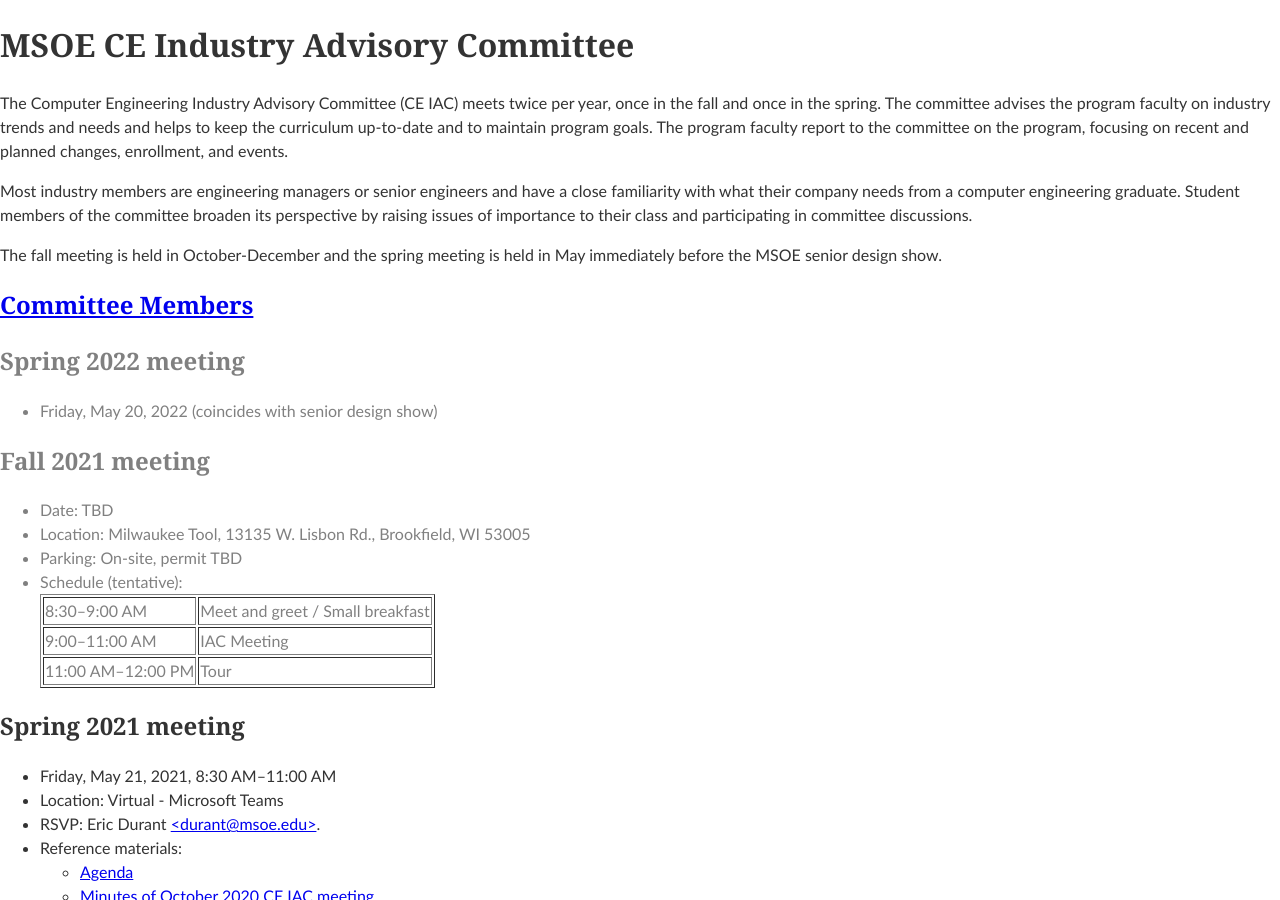
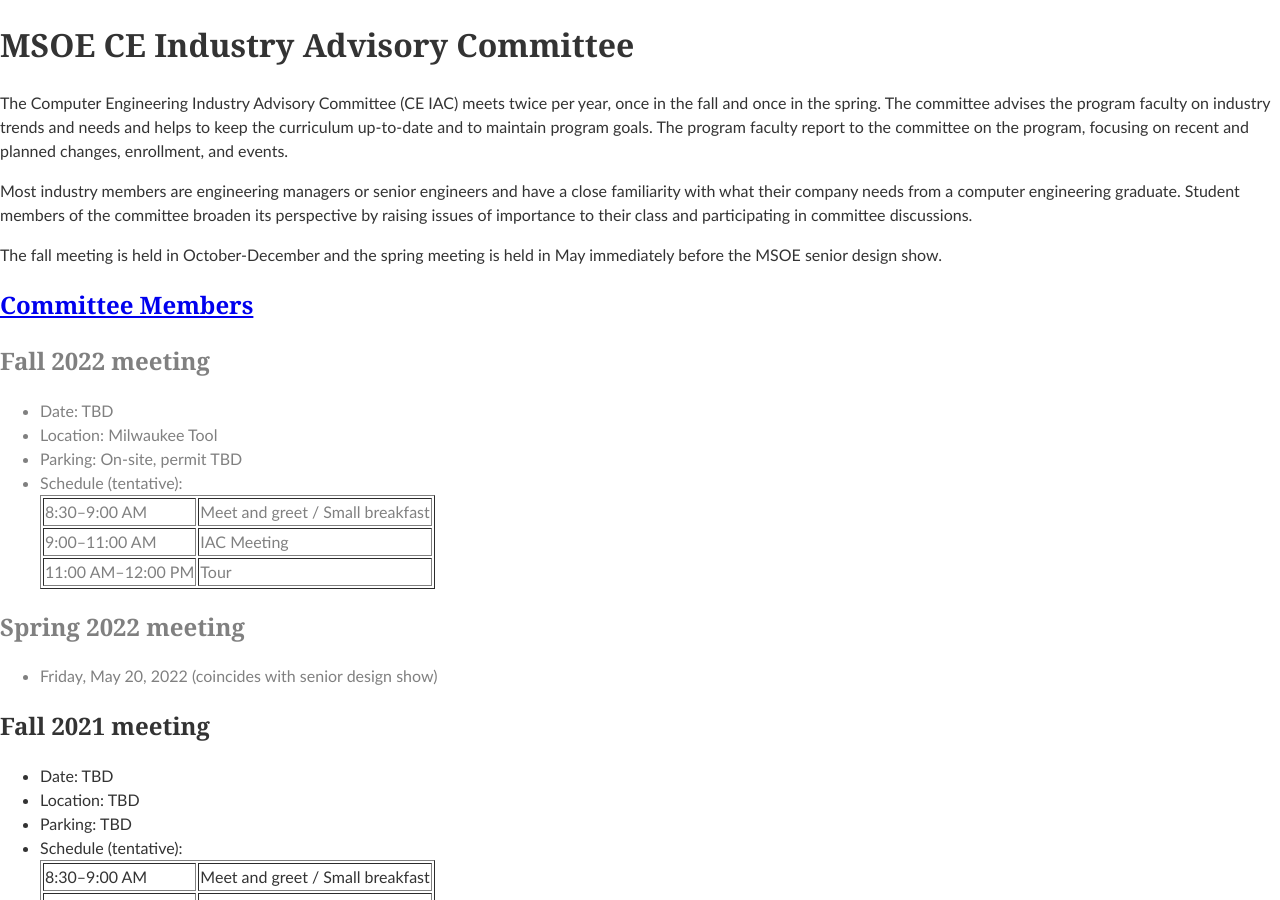
Before and after one commit to edurant/edurant.github.io, a Jekyll site: the page built from ceiac/index.html, in a window 1280 px wide and 900 px high. Built offline with Jekyll 4.4.1, drawn with Linux system fonts in a browser that asks for light colours.

Commit message:
ce iac meeting schedule update

```diff
--- a/ceiac/index.html
+++ b/ceiac/index.html
@@ -18,15 +18,10 @@ before the MSOE senior design show.</p>
 <h1><a href="members.html">Committee Members</a></h1>
 
 <div style="color:gray"> <!-- deemphasize meetings further in future -->
-<h1>Spring 2022 meeting</h1>
-  <ul>
-    <li>Friday, May 20, 2022 (coincides with senior design show)</li>
-  </ul>
-
-<h1>Fall 2021 meeting</h1>
+<h1>Fall 2022 meeting</h1>
   <ul>
     <li>Date: TBD</li>
-    <li>Location: Milwaukee Tool, 13135 W. Lisbon Rd., Brookfield, WI 53005</li>
+    <li>Location: Milwaukee Tool</li>
     <li>Parking: On-site, permit TBD</li>
     <li>Schedule (tentative):
       <table border><tr><td>8:30&ndash;9:00 AM</td><td>Meet and greet / Small breakfast</td></tr>
@@ -35,7 +30,24 @@ before the MSOE senior design show.</p>
       </table></li>
   </ul>
 
+<h1>Spring 2022 meeting</h1>
+  <ul>
+    <li>Friday, May 20, 2022 (coincides with senior design show)</li>
+  </ul>
+
 </div> <!-- /gray -->
+
+<h1>Fall 2021 meeting</h1>
+  <ul>
+    <li>Date: TBD</li>
+    <li>Location: TBD</li>
+    <li>Parking: TBD</li>
+    <li>Schedule (tentative):
+      <table border><tr><td>8:30&ndash;9:00 AM</td><td>Meet and greet / Small breakfast</td></tr>
+             <tr><td>9:00&ndash;11:00 AM</td><td>IAC Meeting</td></tr>
+             <tr><td>11:00 AM&ndash;12:00 PM</td><td>Tour</td></tr>
+      </table></li>
+  </ul>
 
 <h1>Spring 2021 meeting</h1>
   <ul>
```
